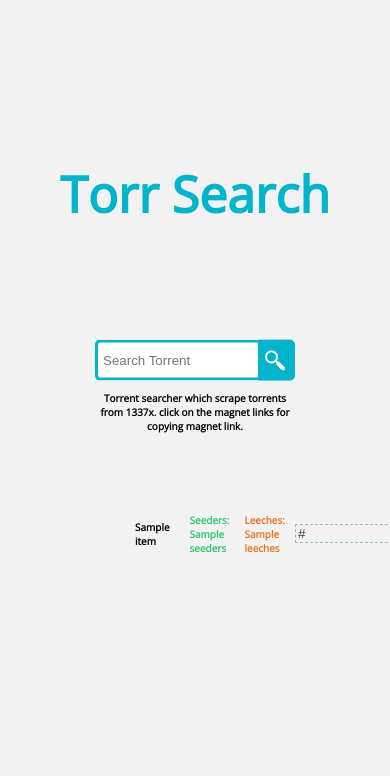
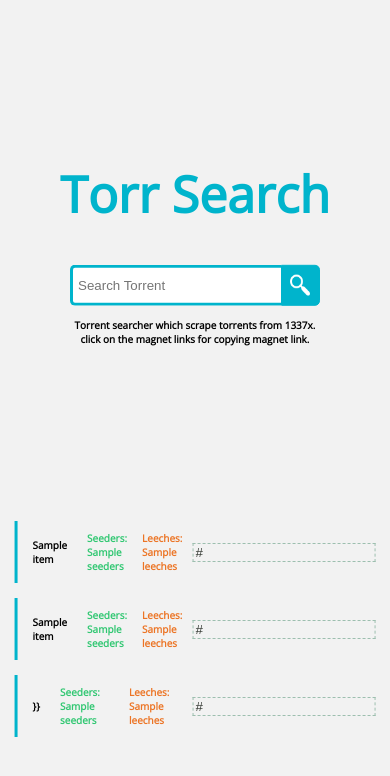
Before and after one commit to dwivedi-ritik/torrent-scrapper, a Flask app: template templates/index.html in a window 390 px wide; the page is wider, and only the part inside the window is pictured. Shown: the top 776 px of that part. Run offline with Flask 2, Linux system fonts and the light colour scheme; the template is opened without the code that fills it: most values are stand-ins (such as "Sample title", 1, 10 or a date in 2020).

Commit message:
made responsive

```diff
--- a/static/style.css
+++ b/static/style.css
@@ -133,12 +133,16 @@
   }
 
   .wrap {
-    width: 200px;
+    width: 250px;
+    top:40%;
   }
   .tor {
     width : 150px;
     font-size: 10px;
     height: 25px;
     border: none;
+    height: auto;
+    width: auto;
+    border-left: 3px solid #00B4CC;
   }
 }
--- a/templates/index.html
+++ b/templates/index.html
@@ -6,6 +6,7 @@
     <meta name="viewport" content="width=device-width, initial-scale=1.0">
     <title>Torr Search</title>
     <link rel="stylesheet"  href= {{ url_for( 'static' , filename = 'style.css' )}}>
+
 </head>
 <body>
     <div class="up">
@@ -13,8 +14,9 @@
         <div class="wrap">
             <form class="search" method="POST">
                 <input type="text" class="searchTerm" placeholder="Search Torrent" name="query">
-                <input type="submit" class="searchButton" value="">
-                <img src="./static/search.png" class = "ico" alt="">
+                <button type="submit" class="searchButton" value="">
+                <img src="./static/search.png" class = "ico" alt="" type="submit">
+                </button>
             </form>
             <p>Torrent searcher which scrape torrents from 1337x.
                 click on the magnet links for copying magnet link.
@@ -32,6 +34,18 @@
                 <div class="leeches">Leeches: <span> {{ item['leeches'] }} </span></div>
                 <input type='text' class="magnets-inp" value={{ item['magnet_url'] }} readonly>
             </div>
+            <div class="tor">
+                <div class="title">{{ item['title'] }}</div>
+                <div class="seeders">Seeders: <span> {{ item['seeders'] }} </span></div>
+                <div class="leeches">Leeches: <span> {{ item['leeches'] }} </span></div>
+                <input type='text' class="magnets-inp" value={{ item['magnet_url'] }} readonly>
+            </div>
+            <div class="tor">
+                <div class="title"> }}</div>
+                <div class="seeders">Seeders: <span> {{ item['seeders'] }} </span></div>
+                <div class="leeches">Leeches: <span> {{ item['leeches'] }} </span></div>
+                <input type='text' class="magnets-inp" value={{ item['magnet_url'] }} readonly>
+            </div>
         {% endfor %}
     </div>
 </body>
```
